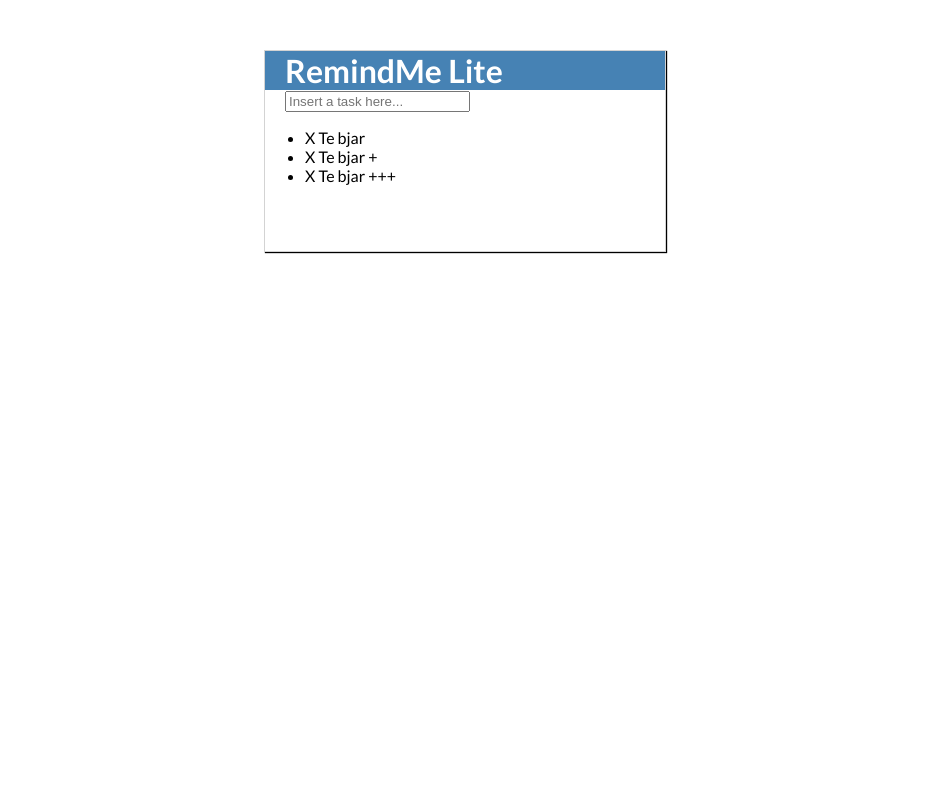
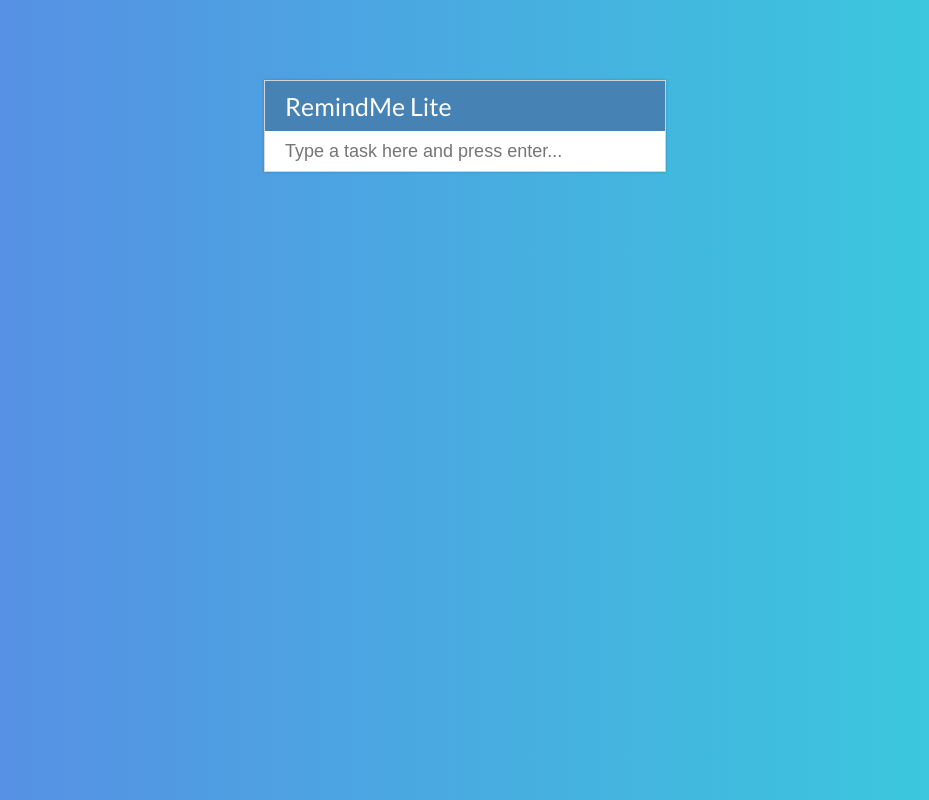
Before and after one commit to edmilsonrobson/RemindMe-Lite, a plain HTML site: page index.html in a window 1280 px wide. Shown: the whole page, without its empty margins (175-1104 px from the left). Drawn offline with Linux system fonts and the light colour scheme.

Commit message:
Much better styling and usability

```diff
--- a/assets/css/style.css
+++ b/assets/css/style.css
@@ -1,27 +1,69 @@
 body{
     font-family: "Lato";
+    background: #36D1DC;  /* fallback for old browsers */
+    background: -webkit-linear-gradient(to right, #5B86E5, #36D1DC);  /* Chrome 10-25, Safari 5.1-6 */
+    background: linear-gradient(to right, #5B86E5, #36D1DC); /* W3C, IE 10+/ Edge, Firefox 16+, Chrome 26+, Opera 12+, Safari 7+ */
+
 }
+
 #main-container h1{
     color: white;
     background-color: steelblue;
     margin: 0;
-    padding-left: 20px;
+    padding-left: 5%;
+    font-size: 25px;
+    font-weight: normal;
+    padding-top: 10px;
+    padding-bottom: 10px;
 }
 
-#main-container form{
-    padding-left: 20px;
+#tasks-list {
+    list-style: none;
+    margin: 0;
+    padding: 0;
 }
 
 #main-container {
     padding: 0;
     width: 400px;
-    min-height: 200px;
-    margin: 50px auto;
+    margin: 80px auto;
     border: 1px solid lightgray;
-    box-shadow: 1px 1px 1px black;
+    background: #f7f7f7;
+    box-shadow: 0 0 3px rgba(0,0,0,0.2);
 }
 
 .completed-li{
     text-decoration: line-through;
     color: gray;
 }
+
+#tasks-list span{
+    color: red;
+}
+
+#tasks-list li{
+    height: 40px;
+    line-height: 40px;
+}
+
+
+#tasks-list li:nth-child(2n){
+    background: white;
+}
+
+#new-task-input input:focus{
+    border: 3px solid steelblue;
+    outline: none;
+}
+
+#new-task-input{
+    color: steelblue;
+    box-sizing:border-box;
+    font-size: 18px;
+    display: block;
+    width: 100%;
+    height: 40px;
+    border: 0px;
+    padding: 13px 13px 13px 20px;
+    margin: 0;
+}
--- a/assets/js/remindmelite.js
+++ b/assets/js/remindmelite.js
@@ -1,12 +1,23 @@
-$('#main-container li').on("click", function(){
+$('#main-container ul').on("click", "li", function(){
 
     $(this).toggleClass("completed-li")
 });
 
-$('#main-container .remove-button').on("click", function(event){
+$('#main-container ul').on("click", '.remove-button', function(event){
     event.stopPropagation();
     $(this).parent().fadeOut(200, function(){
         $(this).remove();
     });
 
 });
+
+$('#new-task-input').keydown(function(event){
+    if (event.which === 13){ // 13 = Enter Key
+        if ($(this).val() != ""){
+            var todoText = $(this).val();
+            $(this).val("");
+
+            $('#tasks-list').append('<li><span class="remove-button">X</span> ' + todoText + '</li>');
+        }
+    }
+})
--- a/index.html
+++ b/index.html
@@ -16,13 +16,9 @@
     <body>
         <div id="main-container">
             <h1>RemindMe Lite</h1>
-            <form>
-                <input type="text" placeholder="Insert a task here...">
-            </form>
+            <input id="new-task-input" type="text" placeholder="Type a task here and press enter...">
             <ul id="tasks-list">
-                <li><span class="remove-button">X</span> Te bjar</li>
-                <li><span class="remove-button">X</span> Te bjar +</li>
-                <li><span class="remove-button">X</span> Te bjar +++</li>
+
             </ul>
         </div>
 
```
